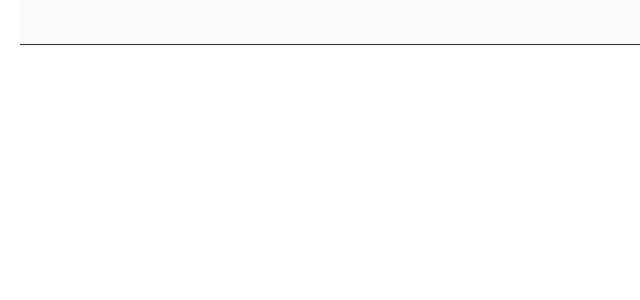
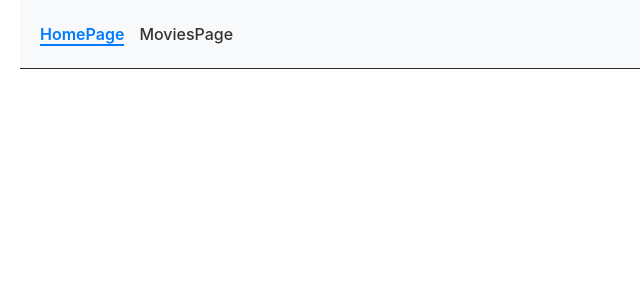
Before and after one commit to katerynakyryliuk2024/goit-react-hw-05, a React (Vite) app: page / in a window 1280 px wide. Shown: the top 300 px of the page, without its empty margins (0-640 px from the left). Built offline with nearby package versions, Linux system fonts and the light colour scheme.

Commit message:
update Navigation

```diff
--- a/src/components/Navigation/Navigation.jsx
+++ b/src/components/Navigation/Navigation.jsx
@@ -1,12 +1,26 @@
+import { NavLink } from "react-router-dom";
 import css from "./Navigation.module.css";
+import clsx from "clsx";
+
+const getLinkStyles = ({ isActive }) => {
+  return clsx(css.link, isActive && css.active);
+};
 
 export default function Navigation() {
   return (
     <header className={css.header}>
       <nav className={css.navigation}>
         <ul className={css.list}>
-          <li></li>
-          <li></li>
+          <li>
+            <NavLink to="/" className={getLinkStyles}>
+              HomePage
+            </NavLink>
+          </li>
+          <li>
+            <NavLink to="/movies" className={getLinkStyles}>
+              MoviesPage
+            </NavLink>
+          </li>
         </ul>
       </nav>
     </header>
--- a/src/components/Navigation/Navigation.module.css
+++ b/src/components/Navigation/Navigation.module.css
@@ -18,3 +18,19 @@
   padding: 0;
   margin: 0;
 }
+.link {
+  text-decoration: none;
+  color: #333;
+  font-weight: 500;
+  transition: color 0.2s ease-in-out;
+}
+
+.link:hover {
+  color: #007bff;
+}
+
+.active {
+  color: #007bff;
+  font-weight: 600;
+  border-bottom: 2px solid #007bff;
+}
```
